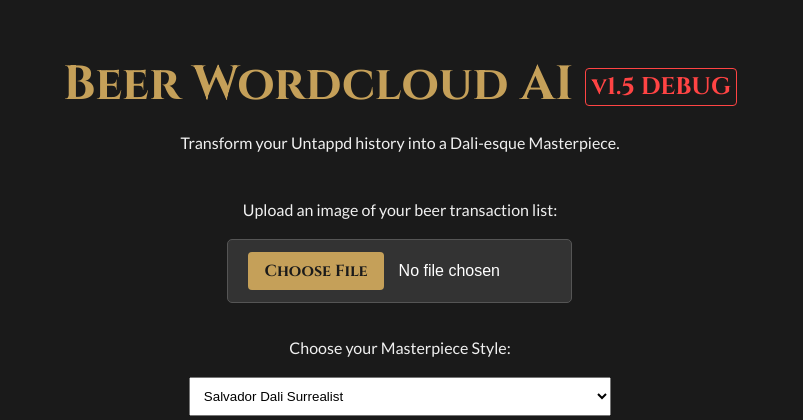
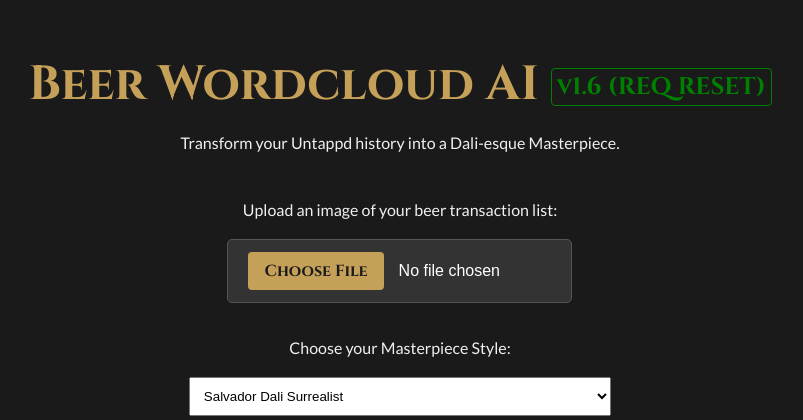
Before and after one commit to cshoesmith/Wordcloud_AI, a FastAPI app: page / in a window 1280 px wide. Shown: the top 420 px of the page, without its empty margins (240-1043 px from the left). Run offline with FastAPI, Linux system fonts and the light colour scheme; the visitor is signed in with stand-in values (Sample User, id 1).

Commit message:
Fix: Remove conflicting GRPC pins from requirements.txt to fix broken build. Bump to v1.6

```diff
--- a/requirements.txt
+++ b/requirements.txt
@@ -2,12 +2,9 @@
 uvicorn
 python-dotenv
 openai
-google-genai==1.58.0
+google-genai
 itsdangerous
 python-multipart
 requests
 jinja2
 pydantic
-google-api-core==2.29.0
-grpcio==1.76.0
-grpcio-status==1.76.0
--- a/templates/index.html
+++ b/templates/index.html
@@ -10,7 +10,7 @@
 <body>
     <div class="container">
         <header>
-            <h1>Beer Wordcloud AI <span style="font-size: 0.5em; color: #ff4444; vertical-align: middle; border: 1px solid #ff4444; padding: 2px 5px; border-radius: 4px;">v1.5 DEBUG</span></h1>
+            <h1>Beer Wordcloud AI <span style="font-size: 0.5em; color: green; vertical-align: middle; border: 1px solid green; padding: 2px 5px; border-radius: 4px;">v1.6 (REQ RESET)</span></h1>
             <p>Transform your Untappd history into a Dali-esque Masterpiece.</p>
         </header>
 
```
